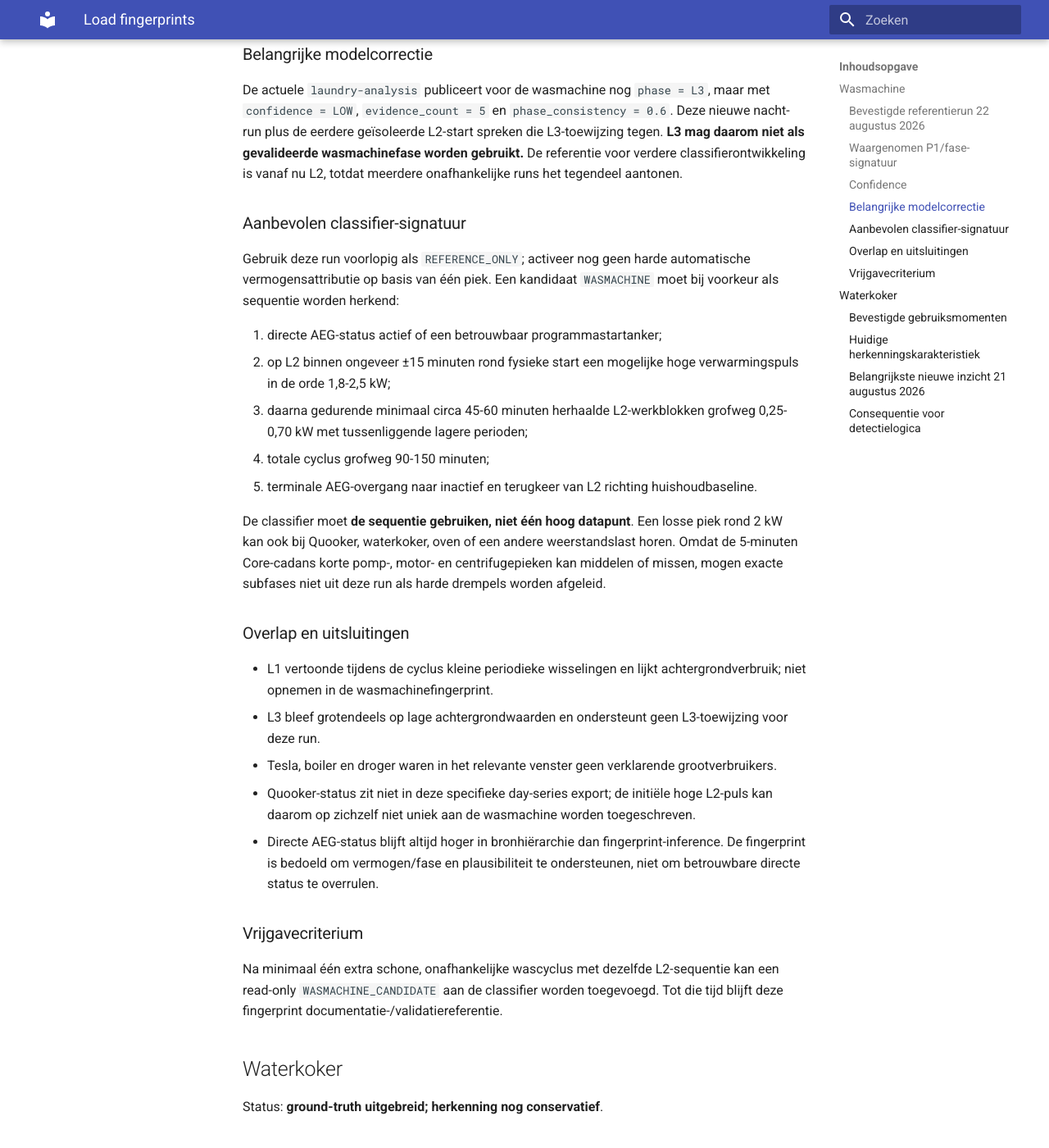
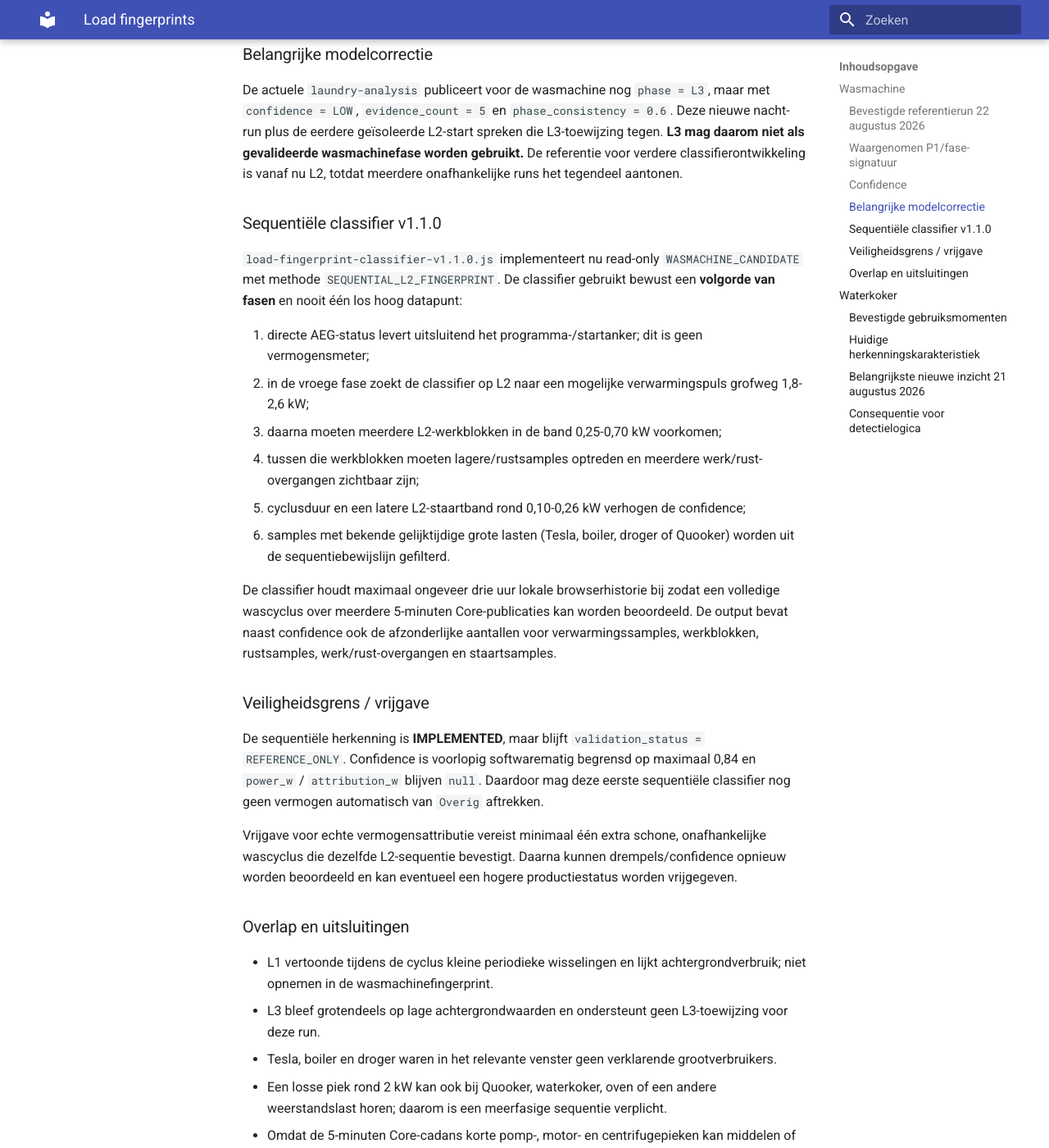
Before and after one commit to OnsKasteeltje/homey-energy-manual, an MkDocs documentation site: the page built from docs/load-fingerprints.md, in a window 1280 px wide and 1400 px high, scrolled down 1560 px. Shown: the whole window at 82% size. Built offline with MkDocs 1.6.1 and Material for MkDocs 9.7.7, drawn with Linux system fonts in a browser that asks for light colours; some of the changed text lies outside the part shown.

Commit message:
docs: document sequential washer fingerprint classifier v1.1.0

```diff
--- a/docs/load-fingerprints.md
+++ b/docs/load-fingerprints.md
@@ -2,7 +2,7 @@
 
 ## Wasmachine
 
-Status: **ground-truth run vastgelegd; REFERENCE_ONLY voor classifier**.
+Status: **sequentiële classifier IMPLEMENTED; REFERENCE_ONLY voor vermogensattributie**.
 
 ### Bevestigde referentierun 22 augustus 2026
 
@@ -38,29 +38,33 @@
 
 De actuele `laundry-analysis` publiceert voor de wasmachine nog `phase = L3`, maar met `confidence = LOW`, `evidence_count = 5` en `phase_consistency = 0.6`. Deze nieuwe nacht-run plus de eerdere geïsoleerde L2-start spreken die L3-toewijzing tegen. **L3 mag daarom niet als gevalideerde wasmachinefase worden gebruikt.** De referentie voor verdere classifierontwikkeling is vanaf nu L2, totdat meerdere onafhankelijke runs het tegendeel aantonen.
 
-### Aanbevolen classifier-signatuur
+### Sequentiële classifier v1.1.0
 
-Gebruik deze run voorlopig als `REFERENCE_ONLY`; activeer nog geen harde automatische vermogensattributie op basis van één piek. Een kandidaat `WASMACHINE` moet bij voorkeur als sequentie worden herkend:
+`load-fingerprint-classifier-v1.1.0.js` implementeert nu read-only `WASMACHINE_CANDIDATE` met methode `SEQUENTIAL_L2_FINGERPRINT`. De classifier gebruikt bewust een **volgorde van fasen** en nooit één los hoog datapunt:
 
-1. directe AEG-status actief of een betrouwbaar programmastartanker;
-2. op L2 binnen ongeveer ±15 minuten rond fysieke start een mogelijke hoge verwarmingspuls in de orde 1,8-2,5 kW;
-3. daarna gedurende minimaal circa 45-60 minuten herhaalde L2-werkblokken grofweg 0,25-0,70 kW met tussenliggende lagere perioden;
-4. totale cyclus grofweg 90-150 minuten;
-5. terminale AEG-overgang naar inactief en terugkeer van L2 richting huishoudbaseline.
+1. directe AEG-status levert uitsluitend het programma-/startanker; dit is geen vermogensmeter;
+2. in de vroege fase zoekt de classifier op L2 naar een mogelijke verwarmingspuls grofweg 1,8-2,6 kW;
+3. daarna moeten meerdere L2-werkblokken in de band 0,25-0,70 kW voorkomen;
+4. tussen die werkblokken moeten lagere/rustsamples optreden en meerdere werk/rust-overgangen zichtbaar zijn;
+5. cyclusduur en een latere L2-staartband rond 0,10-0,26 kW verhogen de confidence;
+6. samples met bekende gelijktijdige grote lasten (Tesla, boiler, droger of Quooker) worden uit de sequentiebewijslijn gefilterd.
 
-De classifier moet **de sequentie gebruiken, niet één hoog datapunt**. Een losse piek rond 2 kW kan ook bij Quooker, waterkoker, oven of een andere weerstandslast horen. Omdat de 5-minuten Core-cadans korte pomp-, motor- en centrifugepieken kan middelen of missen, mogen exacte subfases niet uit deze run als harde drempels worden afgeleid.
+De classifier houdt maximaal ongeveer drie uur lokale browserhistorie bij zodat een volledige wascyclus over meerdere 5-minuten Core-publicaties kan worden beoordeeld. De output bevat naast confidence ook de afzonderlijke aantallen voor verwarmingssamples, werkblokken, rustsamples, werk/rust-overgangen en staartsamples.
+
+### Veiligheidsgrens / vrijgave
+
+De sequentiële herkenning is **IMPLEMENTED**, maar blijft `validation_status = REFERENCE_ONLY`. Confidence is voorlopig softwarematig begrensd op maximaal 0,84 en `power_w` / `attribution_w` blijven `null`. Daardoor mag deze eerste sequentiële classifier nog geen vermogen automatisch van `Overig` aftrekken.
+
+Vrijgave voor echte vermogensattributie vereist minimaal één extra schone, onafhankelijke wascyclus die dezelfde L2-sequentie bevestigt. Daarna kunnen drempels/confidence opnieuw worden beoordeeld en kan eventueel een hogere productiestatus worden vrijgegeven.
 
 ### Overlap en uitsluitingen
 
 - L1 vertoonde tijdens de cyclus kleine periodieke wisselingen en lijkt achtergrondverbruik; niet opnemen in de wasmachinefingerprint.
 - L3 bleef grotendeels op lage achtergrondwaarden en ondersteunt geen L3-toewijzing voor deze run.
 - Tesla, boiler en droger waren in het relevante venster geen verklarende grootverbruikers.
-- Quooker-status zit niet in deze specifieke day-series export; de initiële hoge L2-puls kan daarom op zichzelf niet uniek aan de wasmachine worden toegeschreven.
-- Directe AEG-status blijft altijd hoger in bronhiërarchie dan fingerprint-inference. De fingerprint is bedoeld om vermogen/fase en plausibiliteit te ondersteunen, niet om betrouwbare directe status te overrulen.
-
-### Vrijgavecriterium
-
-Na minimaal één extra schone, onafhankelijke wascyclus met dezelfde L2-sequentie kan een read-only `WASMACHINE_CANDIDATE` aan de classifier worden toegevoegd. Tot die tijd blijft deze fingerprint documentatie-/validatiereferentie.
+- Een losse piek rond 2 kW kan ook bij Quooker, waterkoker, oven of een andere weerstandslast horen; daarom is een meerfasige sequentie verplicht.
+- Omdat de 5-minuten Core-cadans korte pomp-, motor- en centrifugepieken kan middelen of missen, worden exacte subfasepieken niet als harde vereiste gebruikt.
+- Directe AEG-status blijft altijd hoger in bronhiërarchie dan fingerprint-inference. De fingerprint ondersteunt herkenning/plausibiliteit en mag betrouwbare directe status niet overrulen.
 
 ## Waterkoker
 
```
